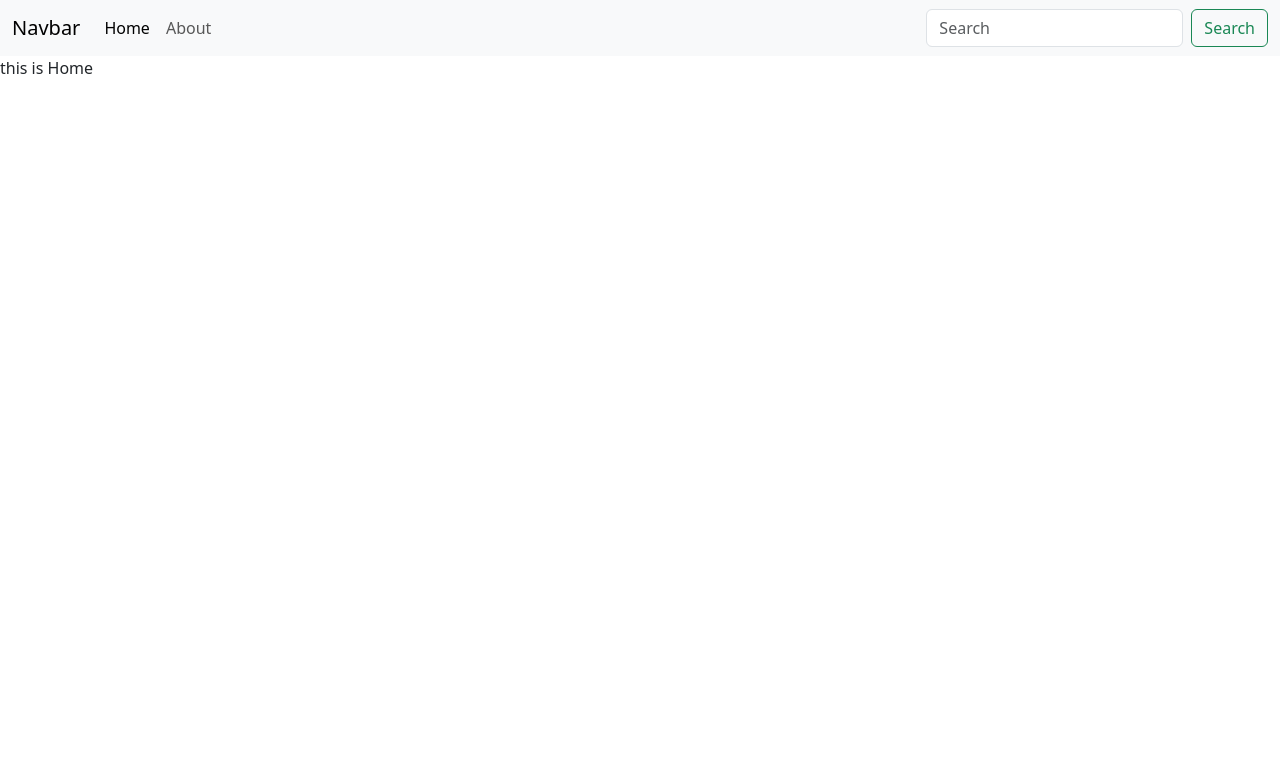
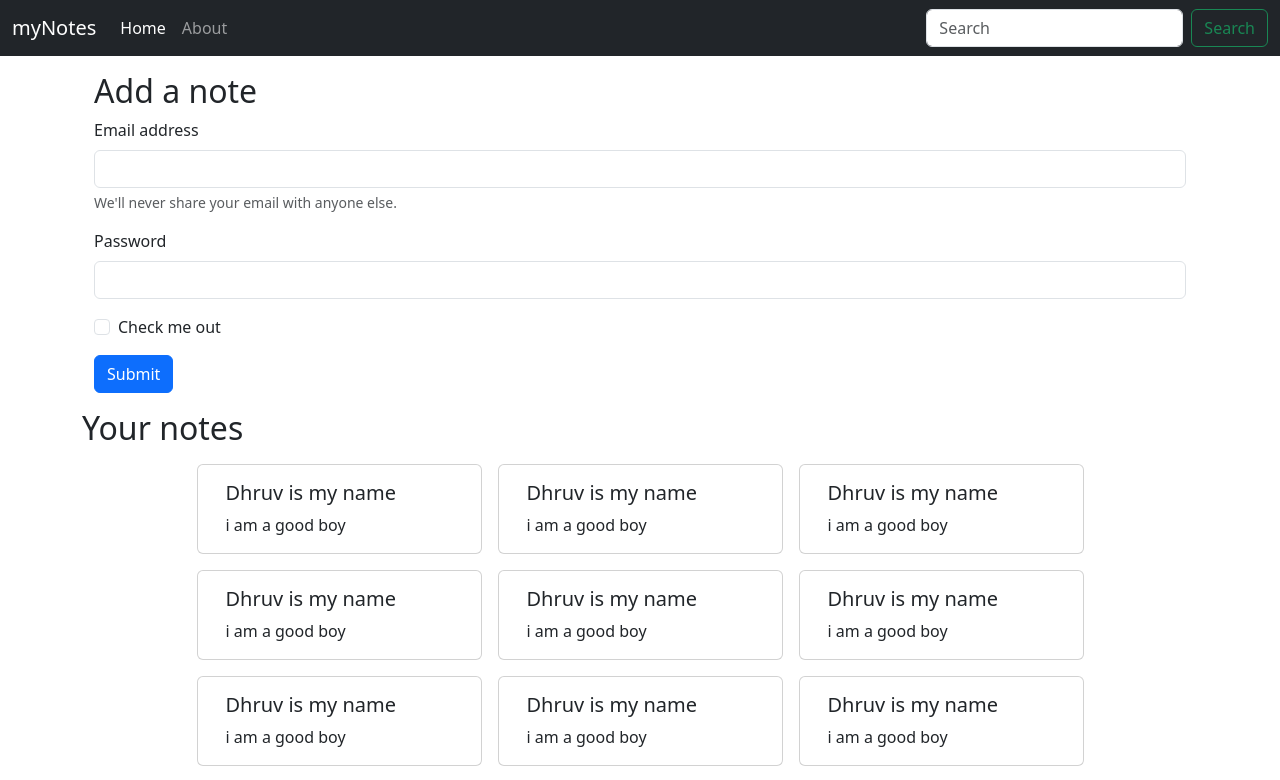
Before and after one commit to dhruvjindal555/myNotes-, a React (Create React App) app: page / in a window 1280 px wide. Shown: the top 780 px of the page. Built offline with nearby package versions, Linux system fonts and the light colour scheme.

Commit message:
Refactored the frontend components

```diff
--- a/src/App.js
+++ b/src/App.js
@@ -1,25 +1,29 @@
 import React from "react";
+import Navbar from "./Components/Navbar";
+import About from "./Components/About";
+import Home from "./Components/Home";
+import { NoteState } from "./contexts/notes/NoteState";
 import {
   BrowserRouter as Router,
   Route,
   Routes
 } from "react-router-dom";
-import Navbar from "./Components/Navbar";
-import About from "./Components/About";
-import Home from "./Components/Home";
-import { NoteState } from "./contexts/notes/NoteState";
+
+
 function App() {
   return (
     <>
       <NoteState>
         <Router>
           <Navbar />
+          <div className="container">
             <Routes>
               <Route exact path="/" element={<Home />}>
               </Route>
               <Route exact path="/about" element={<About />}>
               </Route>
             </Routes>
+          </div>
         </Router>
       </NoteState>
     </>
--- a/src/Components/Home.js
+++ b/src/Components/Home.js
@@ -1,10 +1,34 @@
-import React from 'react'
+import React, {  } from 'react'
+import { Notes } from './Notes'
 
 const Home = () => {
+
     return (
-        <div>
-            this is Home
-        </div>
+        <>
+            <div className='container my-3'>
+                <h2>Add a note</h2>
+                <form>
+                    <div className="mb-3">
+                        <label for="exampleInputEmail1" className="form-label">Email address</label>
+                        <input type="email" className="form-control" id="exampleInputEmail1" aria-describedby="emailHelp" />
+                        <div id="emailHelp" className="form-text">We'll never share your email with anyone else.</div>
+                    </div>
+                    <div className="mb-3">
+                        <label for="exampleInputPassword1" className="form-label">Password</label>
+                        <input type="password" className="form-control" id="exampleInputPassword1" />
+                    </div>
+                    <div className="mb-3 form-check">
+                        <input type="checkbox" className="form-check-input" id="exampleCheck1" />
+                        <label className="form-check-label" for="exampleCheck1">Check me out</label>
+                    </div>
+                    <button type="submit" className="btn btn-primary">Submit</button>
+                </form>
+            </div>
+            <div className='row d-flex justify-content-center align-items-center '>
+                <Notes/>
+            </div>
+
+        </>
     )
 }
 
--- a/src/Components/Navbar.js
+++ b/src/Components/Navbar.js
@@ -1,26 +1,30 @@
-import React from 'react'
-import { Link } from 'react-router-dom'
+import React, {  } from 'react'
+import { Link, useLocation } from 'react-router-dom'
 
 const Navbar = () => {
+    let location = useLocation()
+    // useEffect(() => {
+    // console.log(location.pathname)
+    //   }, [location]);
     return (
-        <nav className="navbar navbar-expand-lg bg-body-tertiary">
+        <nav className="navbar navbar-expand-lg navbar-dark bg-dark">
             <div className="container-fluid">
-                <Link className="navbar-brand" to="/">Navbar</Link>
+                <Link className="navbar-brand" to="/">myNotes</Link>
                 <button className="navbar-toggler" type="button" data-bs-toggle="collapse" data-bs-target="#navbarSupportedContent" aria-controls="navbarSupportedContent" aria-expanded="false" aria-label="Toggle navigation">
                     <span className="navbar-toggler-icon"></span>
                 </button>
                 <div className="collapse navbar-collapse" id="navbarSupportedContent">
                     <ul className="navbar-nav me-auto mb-2 mb-lg-0">
                         <li className="nav-item">
-                            <Link className="nav-link active" aria-current="page" to="/">Home</Link>
+                            <Link className={`nav-link ${location.pathname === "/" ? "active" : ""}`} aria-current="page" to="/">Home</Link>
                         </li>
                         <li className="nav-item">
-                            <Link className="nav-link" to="/about">About</Link>
+                            <Link className={`nav-link ${location.pathname === "/about" ? "active" : ""}`} to="/about">About</Link>
                         </li>
                     </ul>
                     <form className="d-flex" role="search">
-                        <input className="form-control me-2" type="search" placeholder="Search" aria-label="Search"/>
-                            <button className="btn btn-outline-success" type="submit">Search</button>
+                        <input className="form-control me-2" type="search" placeholder="Search" aria-label="Search" />
+                        <button className="btn btn-outline-success" type="submit">Search</button>
                     </form>
                 </div>
             </div>
--- /dev/null
+++ b/src/Components/Noteitem.js
@@ -0,0 +1,19 @@
+import React from 'react'
+
+const Noteitem = (props) => {
+    const { title, description } = props.note
+    return (
+        <>
+            <div class="card col-md-3 m-2 " >
+                <div class="card-body">
+                    <h5 class="card-title"> {title}</h5>
+                    <p class="card-text">{description}</p>
+                    {/* <a href="#" class="card-link">Card link</a>
+                    <a href="#" class="card-link">Another link</a> */}
+                </div>
+            </div>
+        </>
+    )
+}
+
+export default Noteitem
--- /dev/null
+++ b/src/Components/Notes.js
@@ -0,0 +1,18 @@
+import React, { useContext } from 'react'
+import noteContext from '../contexts/notes/noteContext'
+import Noteitem from './Noteitem'
+
+
+
+export const Notes = () => {
+    let context = useContext(noteContext)
+    let { note, setNotes } = context
+    return (
+        <>
+            <h2>Your notes</h2>
+            {note.map((note) => {
+                return <Noteitem note={note}/>
+            })}
+        </>
+    )
+}
--- a/src/contexts/notes/NoteState.js
+++ b/src/contexts/notes/NoteState.js
@@ -1,14 +1,133 @@
-import React from 'react'
+import React, { useState } from 'react'
 import NoteContext from './noteContext'
 
 
 export const NoteState = (props) => {
-  const state = {
-    "name": "dhruv",
-    "class": "8th"
-  }
+  const noteInitial = [
+
+    {
+      "_id": "65a9179bac608caa908b0ca8",
+      "user": "65a8e3316eade19f5b3d0079",
+      "title": "Dhruv is my name",
+      "description": "i am a good boy",
+      "tag": "remind me ",
+      "date": "2024-01-18T12:20:43.646Z",
+      "__v": 0
+    },
+    {
+      "_id": "65a9179cac608caa908b0caa",
+      "user": "65a8e3316eade19f5b3d0079",
+      "title": "Dhruv is my name",
+      "description": "i am a good boy",
+      "tag": "remind me ",
+      "date": "2024-01-18T12:20:44.845Z",
+      "__v": 0
+    },
+    {
+      "_id": "65a9179dac608caa908b0cac",
+      "user": "65a8e3316eade19f5b3d0079",
+      "title": "Dhruv is my name",
+      "description": "i am a good boy",
+      "tag": "remind me ",
+      "date": "2024-01-18T12:20:45.016Z",
+      "__v": 0
+    },
+    {
+      "_id": "65a9179dac608caa908b0cac",
+      "user": "65a8e3316eade19f5b3d0079",
+      "title": "Dhruv is my name",
+      "description": "i am a good boy",
+      "tag": "remind me ",
+      "date": "2024-01-18T12:20:45.016Z",
+      "__v": 0
+    },
+    {
+      "_id": "65a9179dac608caa908b0cac",
+      "user": "65a8e3316eade19f5b3d0079",
+      "title": "Dhruv is my name",
+      "description": "i am a good boy",
+      "tag": "remind me ",
+      "date": "2024-01-18T12:20:45.016Z",
+      "__v": 0
+    },
+    {
+      "_id": "65a9179dac608caa908b0cac",
+      "user": "65a8e3316eade19f5b3d0079",
+      "title": "Dhruv is my name",
+      "description": "i am a good boy",
+      "tag": "remind me ",
+      "date": "2024-01-18T12:20:45.016Z",
+      "__v": 0
+    },
+    {
+      "_id": "65a9179dac608caa908b0cac",
+      "user": "65a8e3316eade19f5b3d0079",
+      "title": "Dhruv is my name",
+      "description": "i am a good boy",
+      "tag": "remind me ",
+      "date": "2024-01-18T12:20:45.016Z",
+      "__v": 0
+    },
+    {
+      "_id": "65a9179dac608caa908b0cac",
+      "user": "65a8e3316eade19f5b3d0079",
+      "title": "Dhruv is my name",
+      "description": "i am a good boy",
+      "tag": "remind me ",
+      "date": "2024-01-18T12:20:45.016Z",
+      "__v": 0
+    },
+    {
+      "_id": "65a9179dac608caa908b0cac",
+      "user": "65a8e3316eade19f5b3d0079",
+      "title": "Dhruv is my name",
+      "description": "i am a good boy",
+      "tag": "remind me ",
+      "date": "2024-01-18T12:20:45.016Z",
+      "__v": 0
+    },
+    {
+      "_id": "65a9179dac608caa908b0cac",
+      "user": "65a8e3316eade19f5b3d0079",
+      "title": "Dhruv is my name",
+      "description": "i am a good boy",
+      "tag": "remind me ",
+      "date": "2024-01-18T12:20:45.016Z",
+      "__v": 0
+    },
+    {
+      "_id": "65a9179dac608caa908b0cac",
+      "user": "65a8e3316eade19f5b3d0079",
+      "title": "Dhruv is my name",
+      "description": "i am a good boy",
+      "tag": "remind me ",
+      "date": "2024-01-18T12:20:45.016Z",
+      "__v": 0
+    },
+    {
+      "_id": "65a9179dac608caa908b0cac",
+      "user": "65a8e3316eade19f5b3d0079",
+      "title": "Dhruv is my name",
+      "description": "i am a good boy",
+      "tag": "remind me ",
+      "date": "2024-01-18T12:20:45.016Z",
+      "__v": 0
+    },
+    {
+      "_id": "65a9179dac608caa908b0cac",
+      "user": "65a8e3316eade19f5b3d0079",
+      "title": "Dhruv is my name",
+      "description": "i am a good boy",
+      "tag": "remind me ",
+      "date": "2024-01-18T12:20:45.016Z",
+      "__v": 0
+    }
+
+  ]
+
+  const [note, setNote] = useState(noteInitial)
   return (
-    <NoteContext.Provider value={state} >
+    <NoteContext.Provider value={{ note, setNote }} >
       {props.children}
     </NoteContext.Provider>
   )
--- a/src/contexts/notes/noteContext.js
+++ b/src/contexts/notes/noteContext.js
@@ -1,4 +1,5 @@
 import {createContext} from 'react'
 
 const noteContext = createContext()
+
 export default noteContext
--- a/src/index.js
+++ b/src/index.js
@@ -8,7 +8,3 @@
     <App />
   </React.StrictMode>
 );
-
-// If you want to start measuring performance in your app, pass a function
-// to log results (for example: reportWebVitals(console.log))
-// or send to an analytics endpoint. Learn more: https://bit.ly/CRA-vitals
```
Lines whose indentation alone changed are shown as unchanged.
